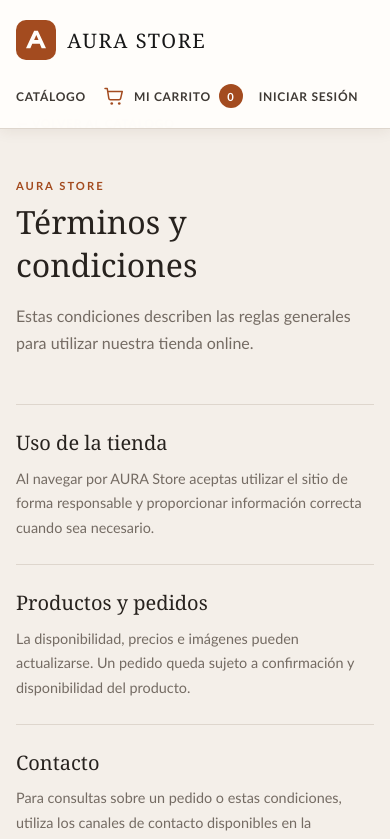
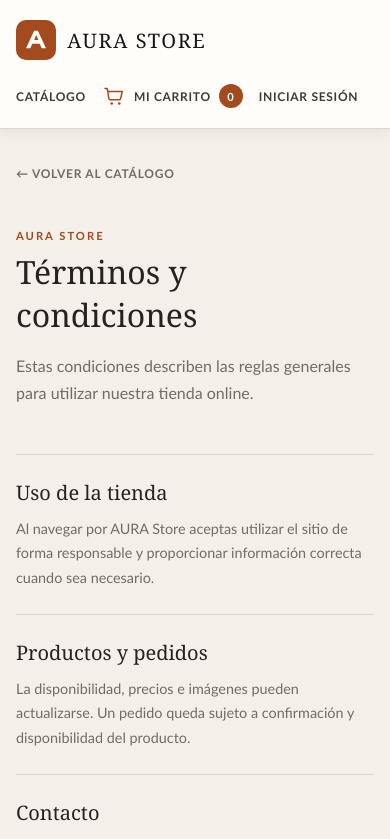
Before and after one commit to anavirgm/new_angular_store, an Angular app: page /terms in a window 390 px wide. Shown: the top 839 px of the page. Built offline with nearby package versions, Linux system fonts and the light colour scheme.

Commit message:
fix product preview

```diff
--- a/src/styles.css
+++ b/src/styles.css
@@ -439,7 +439,7 @@ body {
 .product-preview-backdrop {
 	position: fixed;
 	inset: 0;
-	z-index: 20;
+	z-index: 1100;
 	display: grid;
 	padding: 1rem;
 	place-items: center;
@@ -1110,6 +1110,10 @@ select:focus-visible {
 		flex-direction: column;
 	}
 
+	.main-content {
+		padding-top: 130px;
+	}
+
 	.header-actions {
 		flex-wrap: wrap;
 		justify-content: flex-start;
```
